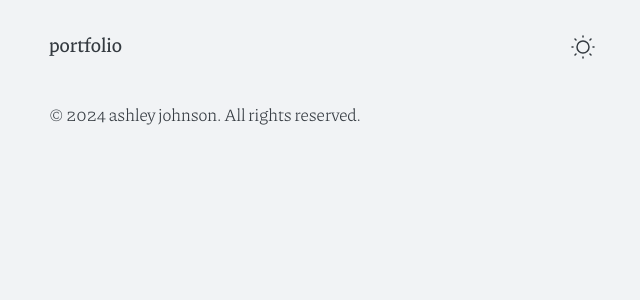
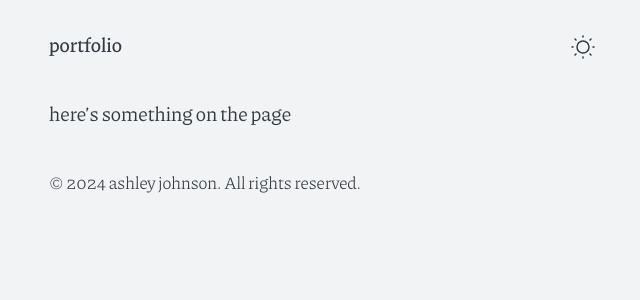
Before and after one commit to AshleyJohnson90/AshleyJohnson90.github.io, a Jekyll site: the page built from courses-page.md, in a window 1280 px wide. Shown: the top 300 px of the page, without its empty margins (318-958 px from the left). Built offline with Jekyll 4.4.1, drawn with Linux system fonts in a browser that asks for light colours; our own code applies the rules of GitHub Pages for plain Markdown files.

Commit message:
added some fluff to pages

```diff
--- a/_config.yml
+++ b/_config.yml
@@ -42,5 +42,3 @@ pagination:
   sort_reverse: true
   permalink: /:num/
   title: ":title &middot; Page :num"
-
-theme: cvless
--- a/courses-page.md
+++ b/courses-page.md
@@ -0,0 +1 @@
+here's something on the page
```
Also changed, not shown: text-game.md (+1 -0 lines).
